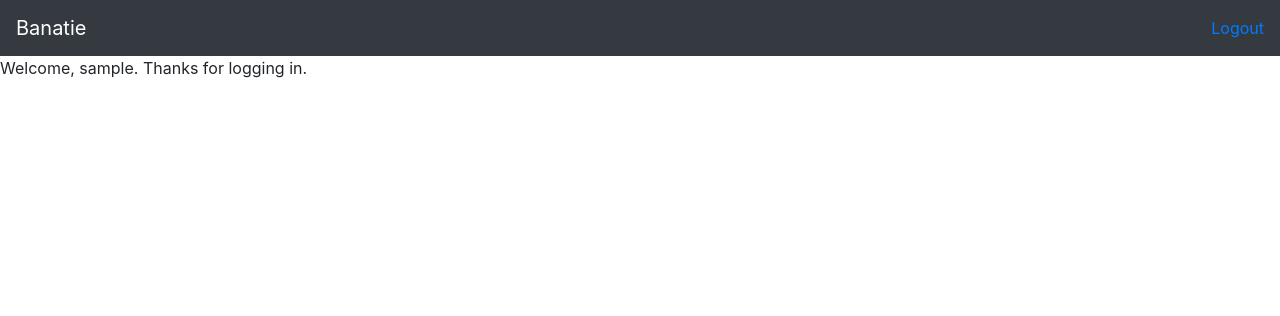
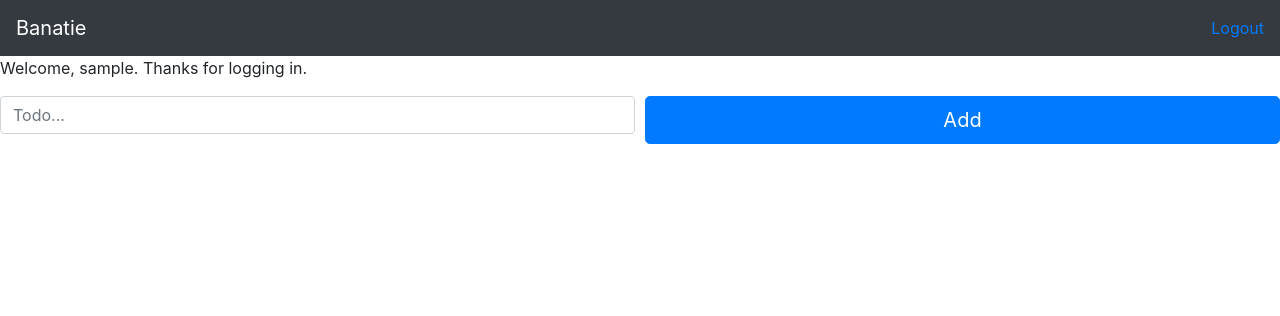
Before and after one commit to banatie/ToDoList, a Django app: page /todolist/ in a window 1280 px wide. Shown: the top 316 px of the page. Run offline with Django 3.2, Linux system fonts and the light colour scheme; the visitor is signed in with stand-in values (Sample User, id 1); data that the repository does not hold is empty; some libraries are stand-ins or nearby versions.

Commit message:
Add add_todo feature

```diff
--- a/todolist/templates/todolist/index.html
+++ b/todolist/templates/todolist/index.html
@@ -59,6 +59,18 @@
       </table>
     </div>
   {% endif %}
+    <form action="{% url 'todolist:add_todo' %}" method="post">
+     {% csrf_token %}
+     <div class="form-row">
+      <div class="col">
+        <label for="inputTodo" class="sr-only">ToDo</label>
+        <input name="todo" type="text" id="inputTodo" class="form-control" placeholder="Todo...">
+      </div>
+      <div class="col">
+        <button class="btn btn-lg btn-primary btn-block" type="submit">Add</button>
+      </div>
+     </div>
+    </form>
 {% else %}
   <nav class="navbar navbar-dark fixed-top bg-dark">
     <a class="navbar-brand" href="{% url 'todolist:index' %}">Banatie</a>
--- a/todolist/urls.py
+++ b/todolist/urls.py
@@ -8,4 +8,5 @@ urlpatterns = [
     path('signup', views.signup, name='signup'),
     path('login', views.user_login, name='login'),
     path('logout', views.user_logout, name='logout'),
+    path('todo/add', views.add_todo, name='add_todo'),
 ]
--- a/todolist/views.py
+++ b/todolist/views.py
@@ -47,8 +47,8 @@ def user_login(request):
         context = {'error_message' : 'Invalid HTTP request'}
         render(request, 'todolist/index.html', context)
 
-    # Get email, password
     try:
+        # Get email and password
         email = request.POST['email']
         password = request.POST['password']
     except KeyError:
@@ -67,3 +67,20 @@ def user_logout(request):
     logout(request)
     context = {}
     return render(request, 'todolist/index.html', context)
+
+def add_todo(request):
+    if request.method != 'POST':
+        context = {'error_message' : 'Invalid HTTP request'}
+        render(request, 'todolist/index.html', context)
+
+    try:
+        todo = request.POST['todo']
+    except KeyError:
+        context = {'error_message' : 'Todo entry is not Found'}
+        return render(request, 'todolist/index.html', context)
+
+    # Add todo entry
+    entry = Entry(user=request.user, text=todo)
+    entry.save()
+
+    return HttpResponseRedirect(reverse('todolist:index'))
```
